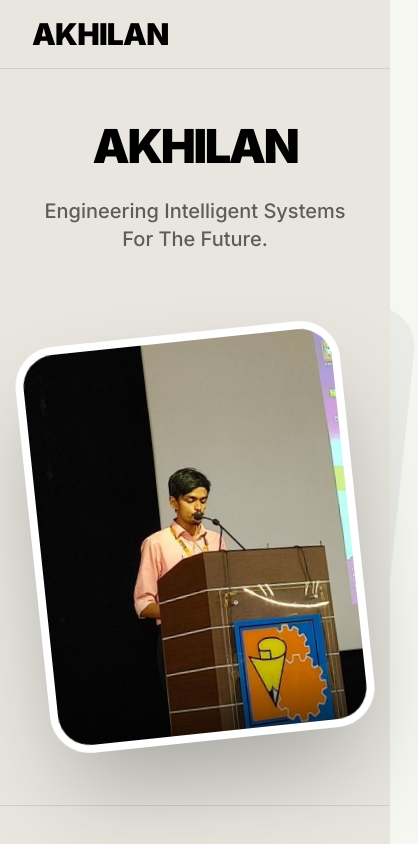
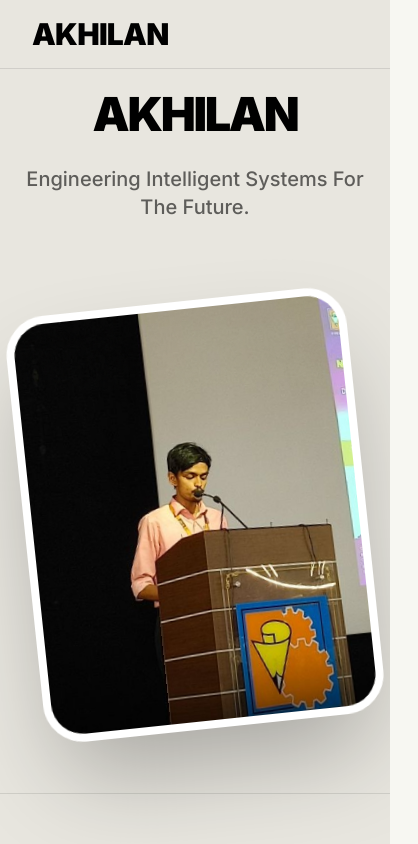
Before and after one commit to Akhilan9/Portfolio, a React (Vite) app: page / in a window 390 px wide. Shown: the top 844 px of the page, 418 px wide, since content can reach past the window. Built offline with nearby package versions, Linux system fonts and the light colour scheme; the HTML template or start-up script is replaced by a standard one.

Commit message:
Fix: Global layout stabilization and overflow prevention

```diff
--- a/src/App.jsx
+++ b/src/App.jsx
@@ -394,7 +394,7 @@ export default function App() {
                 </svg>
             </div>
 
-            <main className="bg-[#e8e6df] text-black min-h-screen">
+            <main className="bg-[#e8e6df] text-black min-h-screen overflow-x-hidden">
                 {/* NAVBAR */}
                 <nav className="fixed top-0 left-0 w-full z-50 bg-[#e8e6df]/90 backdrop-blur-md border-b border-black/10">
                     <div className="max-w-7xl mx-auto px-8 py-4 flex items-center justify-between">
@@ -450,7 +450,7 @@ export default function App() {
                 </nav>
 
                 {/* HERO TOP: NAME & PHOTO */}
-                <section className="pt-32 pb-16 px-8 max-w-7xl mx-auto min-h-[90vh] flex items-center">
+                <section className="pt-24 lg:pt-32 pb-16 px-6 sm:px-8 max-w-7xl mx-auto min-h-[80vh] flex items-center">
                     <div className="flex flex-col lg:flex-row items-center justify-between w-full gap-20">
                         <motion.div
                             variants={containerVariants}
--- a/src/index.css
+++ b/src/index.css
@@ -1,7 +1,9 @@
 @import "tailwindcss";
 
-body {
+html, body {
     margin: 0;
     font-family: Inter, sans-serif;
     background: #f7f7f2;
+    overflow-x: hidden;
+    width: 100%;
 }
```
